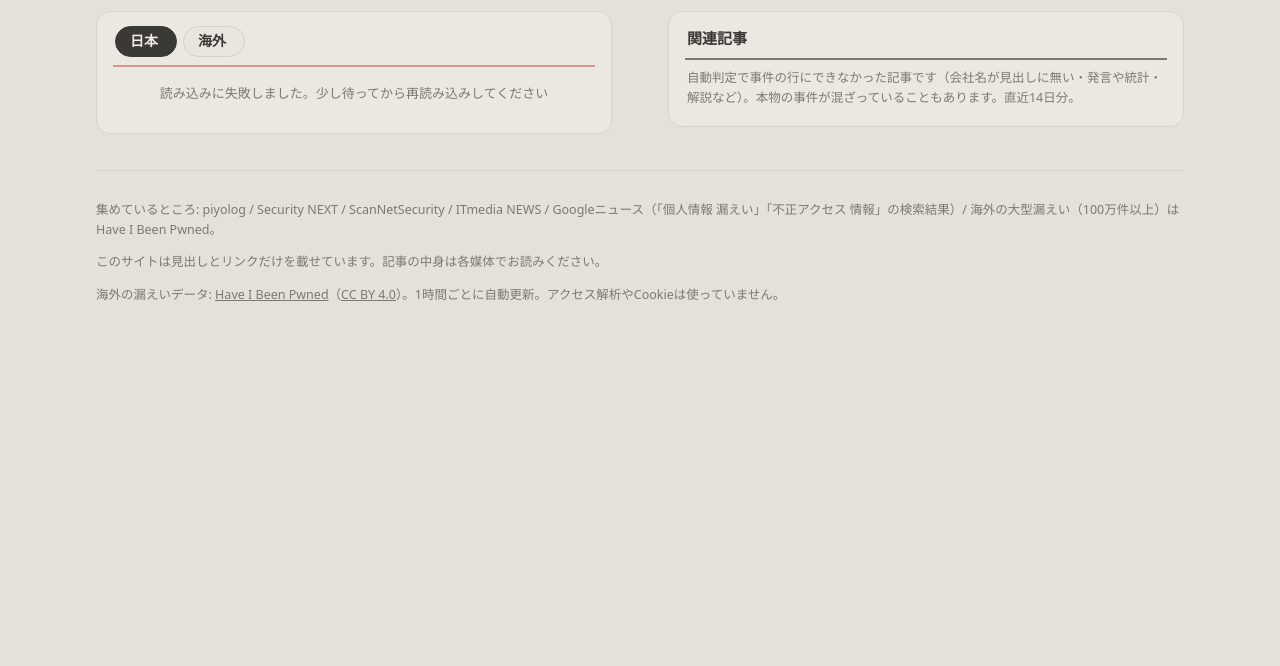
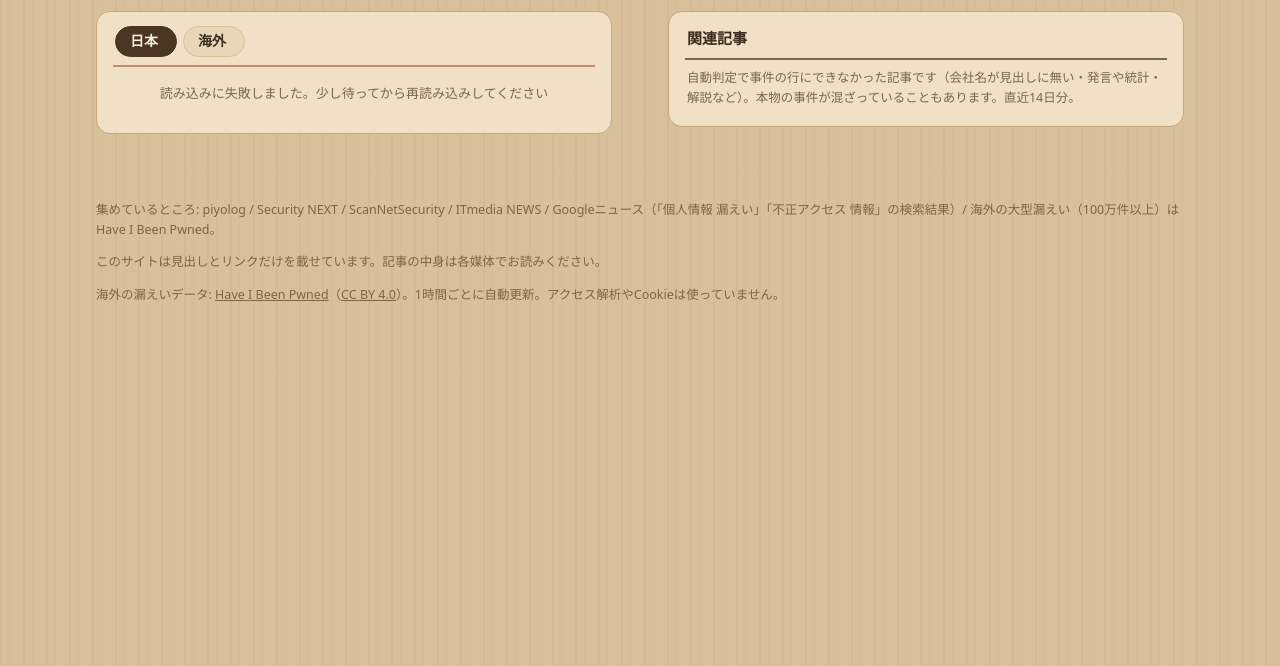
Before and after one commit to kimaani1896/leak-news-preview, a plain HTML site: page index.html in a window 1280 px wide. Shown: the part 134-800 px from the top of the page. Drawn offline with Linux system fonts and the light colour scheme; no server answers.

Commit message:
確認用に更新

```diff
--- a/index.html
+++ b/index.html
@@ -10,11 +10,13 @@
 <link rel="alternate" type="application/rss+xml" title="漏えいウォッチ" href="../leak-news/feed.xml">
 <style>
 :root {
-  --bg: #e4e1d9; --panel: #f1eee8; --text: #3a3936; --muted: #7c7970; --line: #d6d1c7;
-  --accent: #c0443a; --accent-soft: #efdcd8; --chip: #e9e6df; --chip-on: #3a3936; --chip-on-text: #f1eee8;
-  --link: #3a3936; --visited: #7c7970;
-  --bg-img: none; --col-bg: #ebe8e1; --col-border: #d9d4ca; --col-pad: 6px 16px 14px; --col-pad-m: 4px 8px 10px; --col-radius: 14px;
-  --rule-jp: #d4968e; --rule-world: #9daedb; --day-rule: #c3beb2; --month: #4a4843; --month-world: #4a4843;
+  --bg: #d8c09a; --panel: #f4e8d3; --text: #3b2e20; --muted: #7d6648; --line: #d9c19c;
+  --accent: #b8402f; --accent-soft: #f0d9c8; --chip: #e9d7b9; --chip-on: #4a3622; --chip-on-text: #f6ecdb;
+  --link: #3b2e20; --visited: #8a7458;
+  /* 木目: 細い縦じまを薄く重ねる */
+  --bg-img: repeating-linear-gradient(90deg, rgba(120, 80, 40, .05) 0 2px, transparent 2px 9px, rgba(120, 80, 40, .035) 9px 10px, transparent 10px 23px);
+  --col-bg: #efe0c6; --col-border: #c8a97c; --col-pad: 6px 16px 14px; --col-pad-m: 4px 8px 10px; --col-radius: 14px;
+  --rule-jp: #c98a72; --rule-world: #8fa0c4; --day-rule: #c4a67d; --month: #4a3622; --month-world: #4a3622;
   --glow: none; --purple: #7a52b6;
 }
 @media (prefers-color-scheme: dark) {
```
